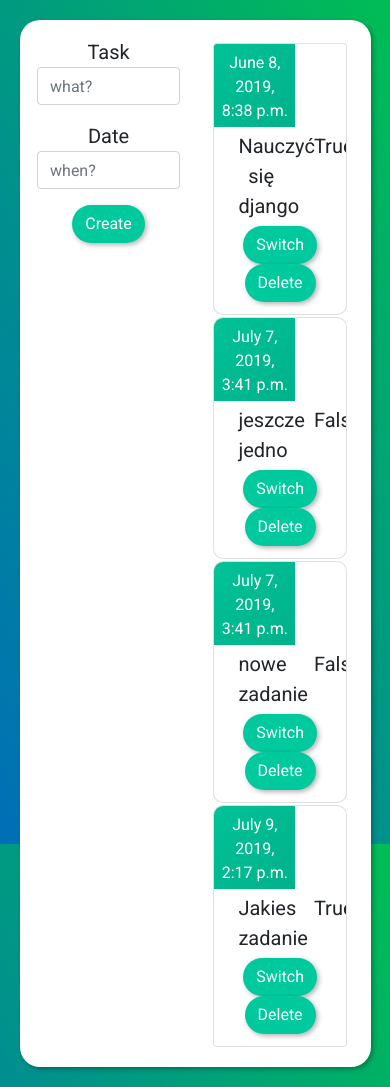
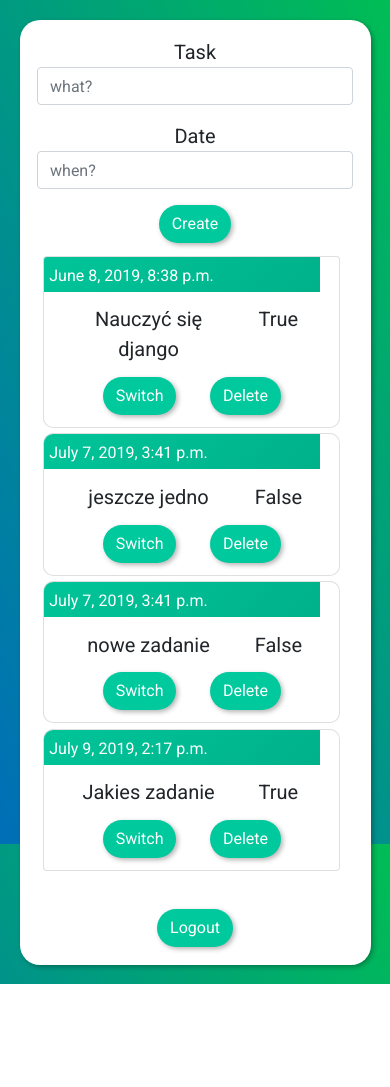
Before and after one commit to MikolajKubek/To-do-list, a Django app: page / in a window 390 px wide. After the commit the page ends 984 px from the top, so only its background shows below. Run offline with Django 3.2, Linux system fonts and the light colour scheme; a user stored in the database is signed in; data comes from the database, SQL or seed files in the repository; both versions use the stored data as it was after the commit; some libraries are stand-ins or nearby versions.

Commit message:
logout button, home redirection

```diff
--- a/todos/templates/todos/home.html
+++ b/todos/templates/todos/home.html
@@ -48,7 +48,7 @@
 
     </script>
 
-    <div class="col col-lg-6 col-md-12 col-sm-12">
+    <div class="col col-12 col-lg-6">
         <ul class="list-group">
             {% for object in object_list %}
             <li id="{{ object.id }}:li" class="list-group-item">
@@ -70,4 +70,10 @@
         </ul>
     </div>
 </div>
+{% if user.is_authenticated %}
+<div class="row m-3"></div>
+<div class="row d-flex justify-content-center">
+    <a class="btn btn-primary" href="logout">Logout</a>
+</div>
+{% endif %}
 {% endblock %}
--- a/todos/templates/todos/logout.html
+++ b/todos/templates/todos/logout.html
@@ -1,5 +1,6 @@
 {% extends 'base.html' %}
 
 {% block content %}
-<h3>You have been logged out</h3>
+<h3>You have been logged out successfully</h3>
+<a class="btn btn-primary" href="/">Come back to the home page to log in again</a>
 {% endblock %}
```
Also changed, not shown: todos/templates/todos/login.html (+8 -4 lines), db.sqlite3.
